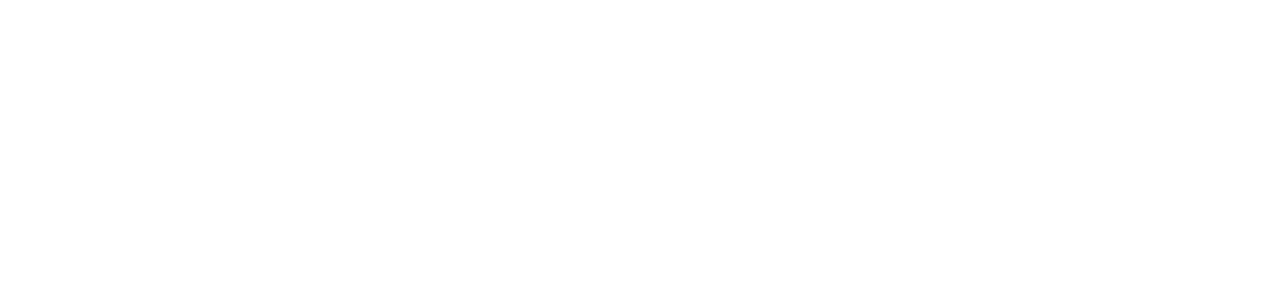
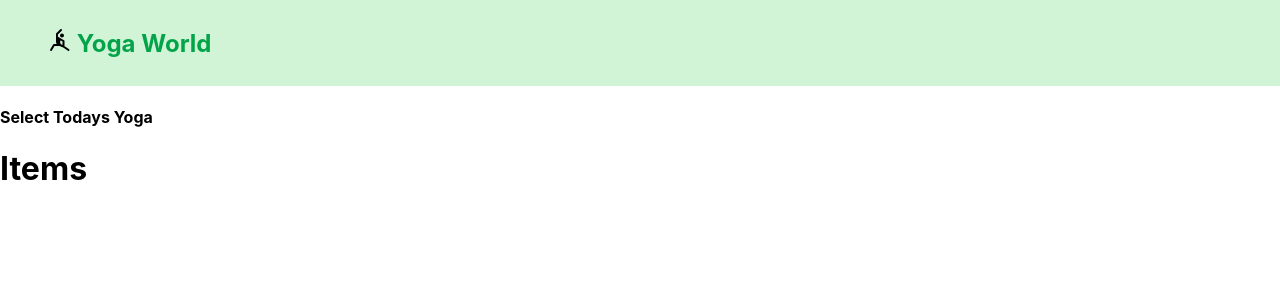
Before and after one commit to sayyed-ahsan/Yogo-World-A8, a React (Create React App) app: page / in a window 1280 px wide. Shown: the top 300 px of the page. Built offline with nearby package versions, Linux system fonts and the light colour scheme.

Commit message:
Header done

```diff
--- a/package.json
+++ b/package.json
@@ -8,6 +8,7 @@
     "@testing-library/user-event": "^13.5.0",
     "react": "^18.2.0",
     "react-dom": "^18.2.0",
+    "react-icons": "^4.4.0",
     "react-scripts": "5.0.1",
     "web-vitals": "^2.1.4"
   },
--- a/src/App.js
+++ b/src/App.js
@@ -1,10 +1,13 @@
 import logo from './logo.svg';
 import './App.css';
+import Header from './components/Header/Header';
+import Activities from './components/Activities/Activities';
 
 function App() {
   return (
-    <div className="App">
-
+    <div>
+      <Header></Header>
+      <Activities></Activities>
     </div>
   );
 }
--- /dev/null
+++ b/src/components/Activities/Activities.js
@@ -0,0 +1,22 @@
+import React from 'react';
+import Items from '../Items/Items';
+
+const Activities = () => {
+
+    return (
+        <div>
+            <h4>Select Todays Yoga</h4>
+            <div>
+                {/*  */}
+                <div className='yoga-item-container'>
+                    <Items></Items>
+                </div>
+                {/*  */}
+                <div className='selected-yoga-container'>
+                </div>
+            </div>
+        </div>
+    );
+};
+
+export default Activities;
--- /dev/null
+++ b/src/components/Header/Header.css
@@ -0,0 +1,14 @@
+.header {
+    padding: 0.5rem;
+    padding-left: 3rem;
+    background-color: rgb(209, 244, 214);
+}
+
+.yoga-icon {
+    color: white;
+    margin-right: 0.3rem;
+}
+
+.header-text {
+    color: rgb(3, 164, 73);
+}
--- /dev/null
+++ b/src/components/Header/Header.js
@@ -0,0 +1,13 @@
+import React from 'react';
+import './Header.css'
+import { GrYoga } from 'react-icons/gr';
+
+const Header = () => {
+    return (
+        <div className='header'>
+            <h2 className='header-text'><GrYoga className='yoga-icon' />Yoga World</h2>
+        </div>
+    );
+};
+
+export default Header;
--- /dev/null
+++ b/src/components/Items/Items.js
@@ -0,0 +1,11 @@
+import React from 'react';
+
+const Items = () => {
+    return (
+        <div>
+            <h1>Items</h1>
+        </div>
+    );
+};
+
+export default Items;
```
Also changed, not shown: src/components/Items/Items.css (added), 1 other file (tests, documents, lock files or other folders).
